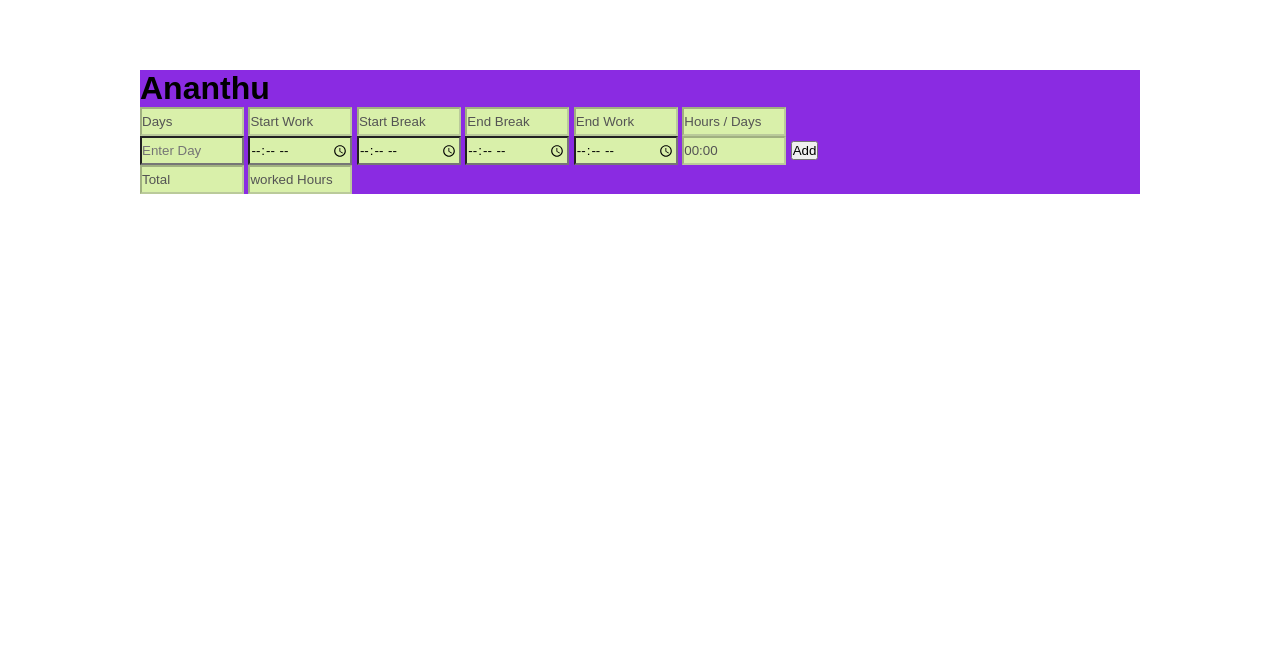
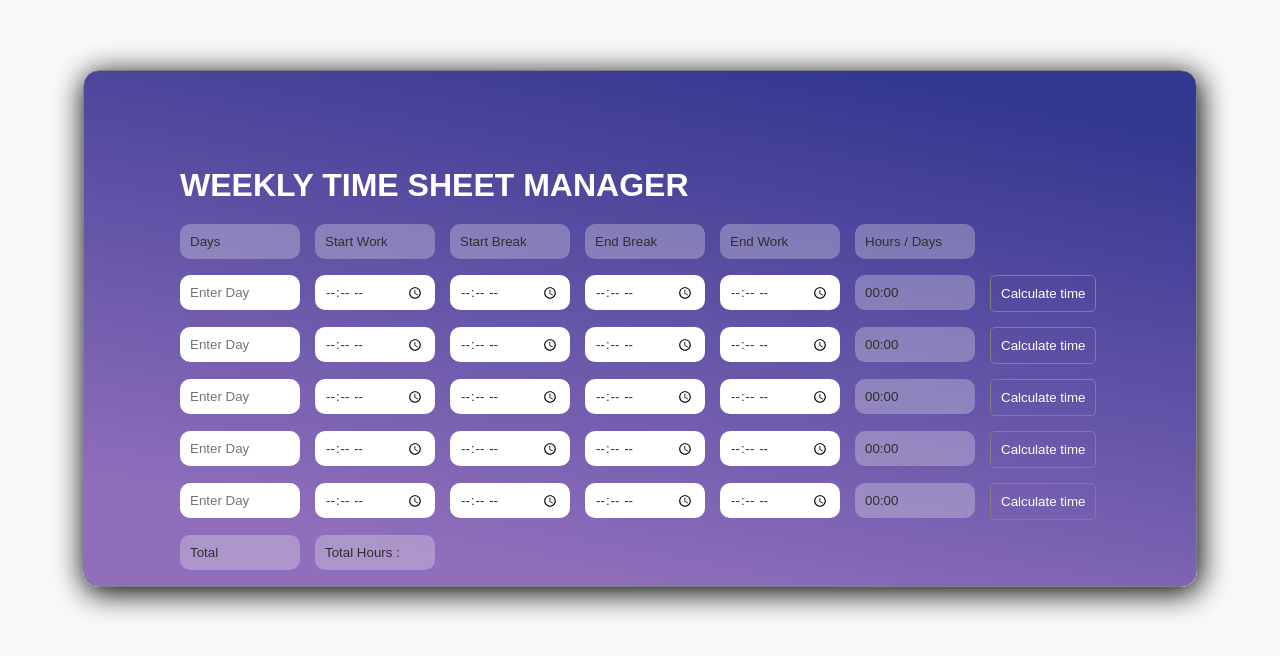
Before and after one commit to ananthus9746/TimeSheet-calculator, a plain HTML site: page index.html in a window 1280 px wide. Drawn offline with Linux system fonts and the light colour scheme.

Commit message:
getting inputs from form done

```diff
--- a/index.html
+++ b/index.html
@@ -10,9 +10,12 @@
 <body>
 
     <div class="container">
+
+        <div class="container2">
+
                 <header class="person">
                     <div class="preson-avatar"></div>
-            <h1 class="person-name">Ananthu</h1>
+                    <h1 class="person-name">WEEKLY TIME SHEET MANAGER</h1>
                 </header>
 
                 <section class="tableHead">
@@ -25,7 +28,7 @@
                 </section>
 
                 <section class="tableBody">
-
+<!--
                     <div class="tr">
                         <form>
                             <th>
@@ -46,22 +49,26 @@
                             <td>
                                 <input  class="workedHours purple" value="00:00" disabled/>
                             </td>
-                    <td> <button class="btn" type="submit">Add</button></td>
+                            <td> <button class="btn" type="submit">Calculate time</button></td>
                         </form>
-            </div>
+                    </div> -->
+
+
                     <div class="tr"></div>
                     <div class="tr"></div>
                     <div class="tr"></div>
                     <div class="tr"></div>
                     <div class="tr"></div>
+
+
                     <section></section>
                 </section>
                 <section class="tableFooter">
                     <input class="red  " value="Total" disabled/>
 
-            <input id="totalWorkedHours"  class="red " value="worked Hours" disabled/>
+                    <input id="totalWorkedHours"  class="red " value="Total Hours :" disabled/>
                 </section>
-
+        </div>
     </div>
 
 
--- a/script.js
+++ b/script.js
@@ -0,0 +1,68 @@
+const tableBodyTrs=document.querySelector(".tableBody").querySelectorAll(".tr");
+//console.log("all table rows..",tableBodyTrs)
+
+function createForm(){
+    let form = document.createElement("form");
+
+    form.innerHTML=`
+    <th>
+    <input type="text" class="orange" placeholder="Enter Day" />
+    </th>
+    <td>
+        <input type="time" class="green" id="start-work"/>
+    </td>
+    <td>
+        <input type="time" class="blue" id="start-break"/>
+    </td>
+    <td>
+        <input type="time" class="blue" id="end-break"/>
+    </td>
+    <td>
+        <input type="time" class="green" id="end-work"/>
+    </td>
+    <td>
+        <input  class="workedHours purple" value="00:00" disabled/>
+    </td>
+    <td> <button class="btn" type="submit">Calculate time</button></td>
+
+    `
+return form;
+}
+
+// console.log(createForm())
+
+(async()=>{
+    tableBodyTrs.forEach((tr) => tr.appendChild(createForm()))
+})();
+
+
+const forms=document.querySelectorAll("form");
+
+// console.log("forms..",forms)
+
+
+forms.forEach((form)=>
+form.addEventListener('submit',function(e){
+    e.preventDefault();
+
+    const day = e.target.children[0].value;
+    const startWork=e.target.children[1].value;
+    const startBreak=e.target.children[2].value;
+    const endBreak=e.target.children[3].value;
+    const endWork=e.target.children[4].value;
+
+    const worked=e.target.children[5].value;
+    const submitBtn=e.target.children[6].value;
+
+
+
+
+    console.log("inputs",e.target.children)
+    console.log("day..",day)
+    console.log("ss",e.target.children[3].value)
+
+    //validation function
+
+    validateSubmission()
+})
+)
--- a/style.css
+++ b/style.css
@@ -1,19 +1,61 @@
 *{
     font-family: sans-serif;
     margin:0;
-    padding:0;
+}
+body{
+    background-color: rgba(243, 243, 243, 0.493);
+
 }
 input{
     width: 100px;
-    height: 25px;
-    background-color: rgb(217, 240, 170);
+    height: 15px;
+    padding: 10px;
+    outline: none;
+    border: none;
+    border-radius: 10px;
+    color:rgb(49, 47, 47);
+}
+.btn{
+padding: 10px;
+background-color: inherit;
+border: 1px solid gray;
+color: white;
+font-weight: 500;
+border-radius: 5px;
+cursor: pointer;
+transition: all .3s ease;
+}
+.btn:hover{
+    background-color: rgba(164, 193, 248, 0.102);
+}
+.btn-green{
+    background-color: rgba(129, 238, 133, 0.553);
+    color: white;
+}
+.person-name{
+    color: white;
+    margin-bottom: 20px;
 }
 
 .container {
     width:1000px;
     position:relative;
     margin: auto;
-    background-color:blueviolet;
-    margin-top: 70px;
+    background: rgb(70,9,121);
+    background: linear-gradient(191deg, rgba(5, 9, 119, 0.803) 10%, rgba(116, 75, 172, 0.796) 86%);    margin-top: 70px;
+    padding: 1rem;
+    padding-left: 6rem;
+    padding-top: 6rem;
+    border-radius: 1rem;
+    border:1px solid gray ;
+    box-shadow: 2px 5px 30px 1px rgba(0, 0, 0.1);
+}
 
+section,form{
+    display: flex;
+    gap: 15px;
 }
+section.tableBody{
+    margin-top: 1rem;
+    flex-direction: column;
+}
```
Lines whose indentation alone changed are shown as unchanged.
